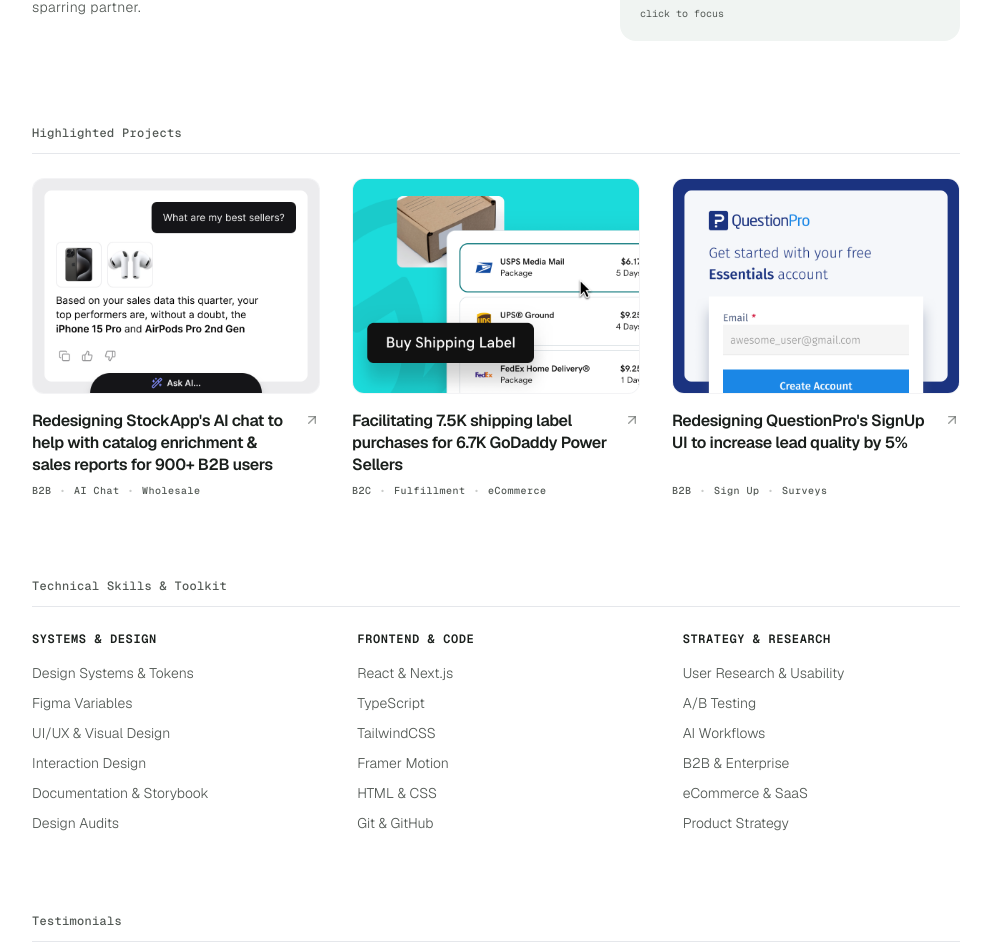
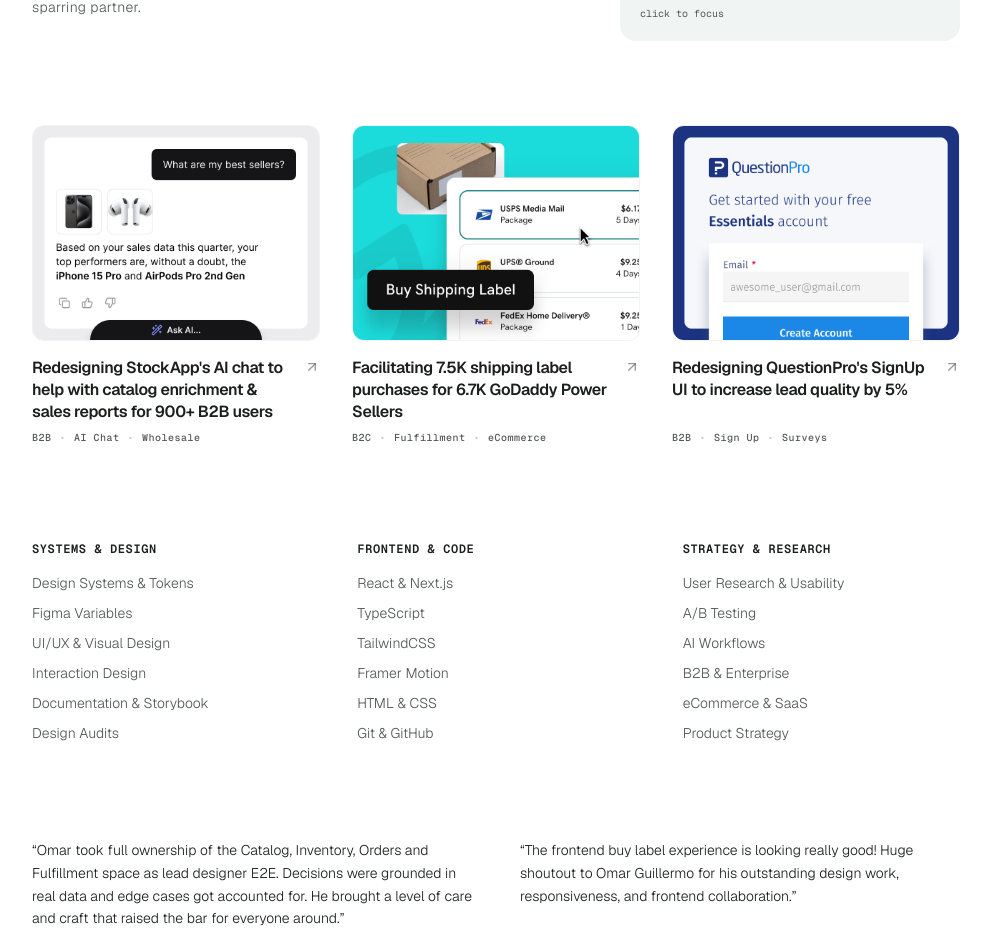
Before and after one commit to omguillermo/portfolio-gemini-v0, a Next.js app: page / in a window 1280 px wide. Shown: the part 377-1325 px from the top of the page, without its empty margins (144-1135 px from the left). Built offline with nearby package versions, Linux system fonts and the light colour scheme.

Commit message:
style: remove redundant section headers and dividers on homepage

```diff
--- a/app/page.tsx
+++ b/app/page.tsx
@@ -59,13 +59,7 @@
         </header>
 
         {/* Highlighted Projects — Uncarded */}
-        <section className="mb-20">
-          <Reveal width="100%" overflow="visible">
-            <h2 className="text-mono font-mono text-secondary font-medium tracking-wide mb-6 border-b border-border pb-3 text-xs">
-              Highlighted Projects
-            </h2>
-          </Reveal>
-
+        <section className="mb-24">
           <div className="grid grid-cols-1 md:grid-cols-2 lg:grid-cols-3 gap-8 items-stretch">
             {['stoki-ai', 'godaddy-shipping', 'questionpro-signup'].map((slug, idx) => {
               const project = projectsData[slug];
@@ -116,13 +110,7 @@
         </section>
 
         {/* Technical Skills & Toolkit — Columns of Text without Tags */}
-        <section className="mb-20">
-          <Reveal width="100%" overflow="visible">
-            <h2 className="text-mono font-mono text-secondary font-medium tracking-wide mb-6 border-b border-border pb-3 text-xs">
-              Technical Skills & Toolkit
-            </h2>
-          </Reveal>
-
+        <section className="mb-24">
           <Reveal width="100%" delay={0.1} overflow="visible">
             <div className="grid grid-cols-1 sm:grid-cols-3 gap-8 md:gap-12">
               <div>
@@ -169,13 +157,7 @@
         </section>
 
         {/* Testimonials — Uncarded, no item dividers */}
-        <section className="mb-20">
-          <Reveal width="100%" overflow="visible">
-            <h2 className="text-mono font-mono text-secondary font-medium tracking-wide mb-6 border-b border-border pb-3 text-xs">
-              Testimonials
-            </h2>
-          </Reveal>
-
+        <section className="mb-24">
           <Reveal width="100%" delay={0.1} overflow="visible">
             <div className="grid grid-cols-1 md:grid-cols-2 gap-x-12 gap-y-10">
               {/* Testimonial 1 */}
```
